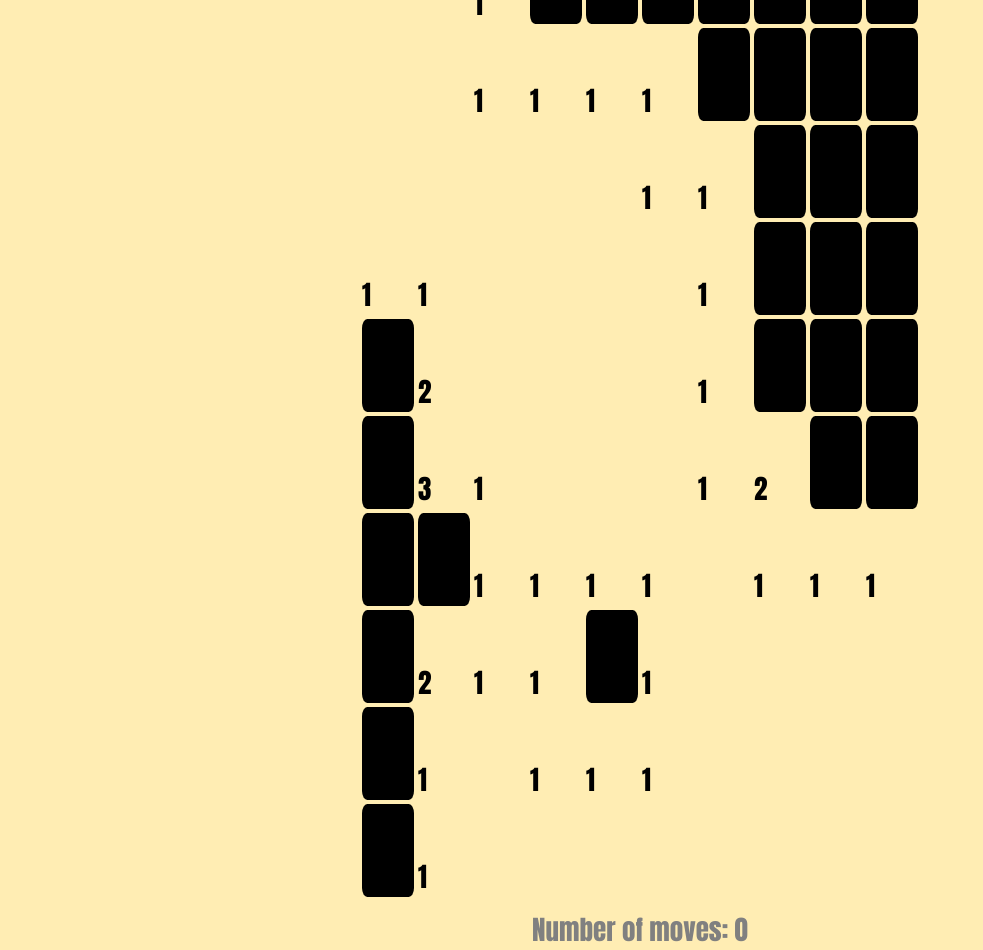
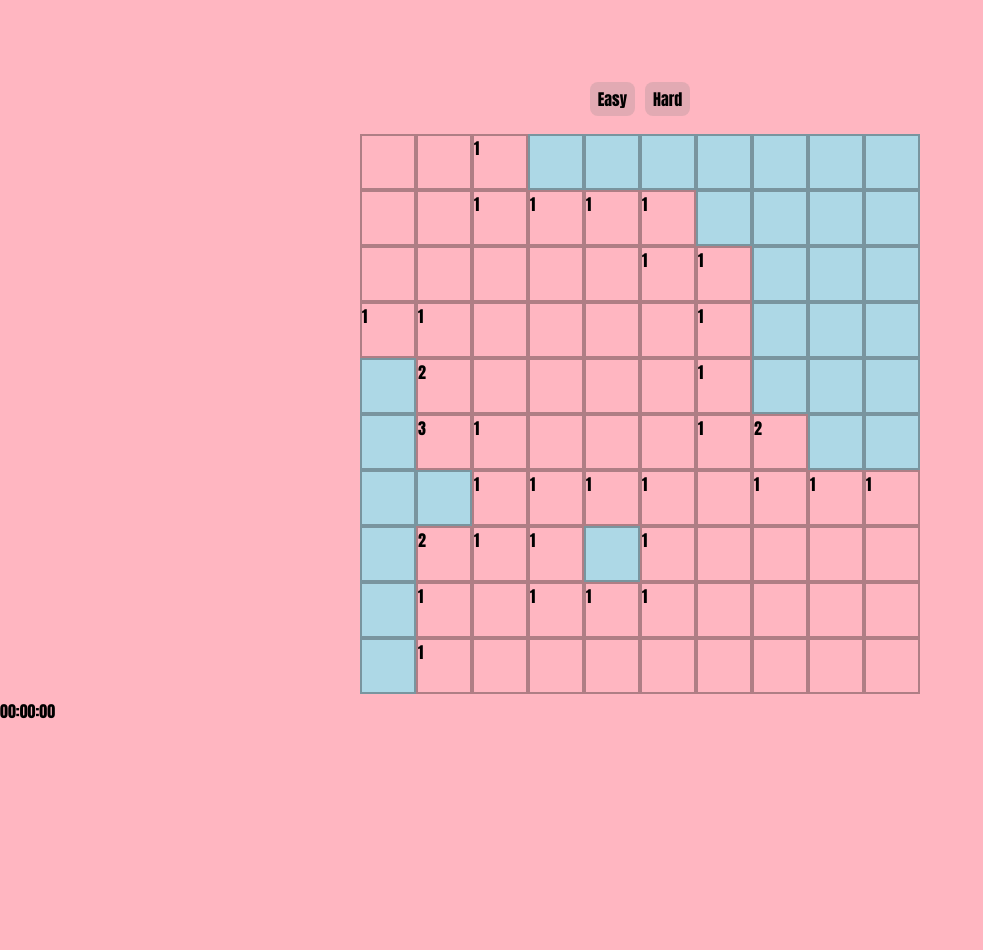
Before and after one commit to Justin-Hung/Justin-Hung.github.io, a plain HTML site: page index.html in a window 1280 px wide. Both pictures are taken after a click on the element 388 px from the left and 162 px from the top of the page. Shown: the whole page, without its empty margins (0-983 px from the left). After the commit the page ends 800 px from the top, so only its background shows below. Drawn offline with Linux system fonts and the light colour scheme.

Commit message:
minesweeper done, need timer and lose condition

```diff
--- a/index.html
+++ b/index.html
@@ -12,18 +12,17 @@
   <div class="menu">
     <div class="menuButton" data-size="10x10x10">Easy</div>
     <div class="menuButton" data-size="16x16x40">Hard</div>
-    <input  type="checkbox" id="sound"/>
   </div>
   <div class="gridwrapper">
     <div class="grid"></div>
   </div>
-  <div class="status">
-    Number of moves: <span class="moveCount">0</span>
+  <div class="timer">
+    <time>00:00:00</time>
   </div>
   <div id="overlay">
     <div id="overlayin">
       <p class="big glow">Congratulations, you won!!!</p>
-      <p class="darker">It took you <span class="moveCount">0</span> moves.</p>
+      <p class="darker">It took you <time>00:00:00</time></p>
       <p class="darker">Click anywhere to start a new game.
     </div>
   </div>
--- a/main.js
+++ b/main.js
@@ -26,7 +26,7 @@ let MSGame = (function(){
 
   class _MSGame {
     constructor() {
-      this.init(8,10,10); // easy
+      this.init(10,10,10); // easy
     }
 
     validCoord(row, col) {
@@ -40,6 +40,7 @@ let MSGame = (function(){
       this.nmarked = 0;
       this.nuncovered = 0;
       this.exploded = false;
+
       // create an array
       this.arr = array2d(
         nrows, ncols,
@@ -185,7 +186,6 @@ let MSGame = (function(){
       return [number % this.ncols, Math.floor(number / this.ncols)];
     }
   }
-
   return _MSGame;
 
 })();
@@ -194,7 +194,7 @@ let MSGame = (function(){
  * creates enough cards for largest board (9x9)
  * registers callbacks for cards
  *
- * @param {state} s
+ * @param {state} game
  */
 function prepare_dom(game) {
   const grid = document.querySelector(".grid");
@@ -206,6 +206,10 @@ function prepare_dom(game) {
     card.addEventListener("click", () => {
       card_click_cb( game, card, i);
     });
+    card.addEventListener("contextmenu", (e) => {
+      card_click_rb( game, card, i);
+      e.preventDefault();
+    }, false);
     grid.appendChild(card);
   }
 }
@@ -220,6 +224,7 @@ function prepare_dom(game) {
 function render(game) {
   const grid = document.querySelector(".grid");
   grid.style.gridTemplateColumns = `repeat(${game.getStatus().ncols}, 1fr)`;
+  grid.style.gridTemplateRows = `repeat(${game.getStatus().nrows}, 1fr)`;
 
   const render = game.getRendering();
   for( let i = 0 ; i < grid.children.length ; i ++) {
@@ -234,19 +239,16 @@ function render(game) {
       const status = render[row].charAt(col);
 
       card.setAttribute("data-stat", status);
-      if(/[1-9|M]/.test(status)){
-        card.innerHTML = `<b>${status}</b>`
+      card.innerHTML = /[1-9|M]/.test(status) ? `<b>${status}</b>` : '';
+
+      if (status === 'F') {
+        card.innerHTML = `<b>🚩</b>`;
       }
-
-      // if(game.getIndex)
-
-      // else
-      //   card.classList.remove("flipped");
     }
   }
   document.querySelectorAll(".moveCount").forEach(
     (e)=> {
-      e.textContent = String(s.moves);
+      e.textContent = String(game.moves);
     });
 }
 let clickSound = new Audio("clunk.mp3");
@@ -264,6 +266,26 @@ function card_click_cb(game, card_div, ind) {
   card_div.classList.toggle("flipped");
 
   game.uncover(row, col);
+  render(game);
+  // check if we won and activate overlay if we did
+  if( game.getStatus().done ) {
+    document.querySelector("#overlay").classList.toggle("active");
+  }
+  clickSound.play();
+}
+
+/**
+ * callback for clicking a card
+ * - toggle surrounding elements
+ * - check for winning condition
+ * @param {Game} game
+ * @param {HTMLElement} card_div
+ * @param {number} ind
+ */
+function card_click_rb(game, card_div, ind) {
+  const [col, row] = game.getCoordinate(ind);
+
+  game.mark(row, col);
   render(game);
   // check if we won and activate overlay if we did
   if( game.getStatus().done ) {
@@ -298,7 +320,7 @@ function main() {
 
   document.querySelectorAll(".menuButton").forEach((button) =>{
     [game.nrows,game.ncols,game.nmines] = button.getAttribute("data-size").split("x").map(s=>Number(s));
-    button.innerHTML = `${game.ncols} &#x2715; ${game.nrows}`
+    game.nmines == 10 ? button.innerHTML = `Easy` : button.innerHTML = `Hard`;
     button.addEventListener("click", button_cb.bind(null, game, game.ncols, game.nrows, game.nmines));
   });
 
@@ -306,7 +328,7 @@ function main() {
   // callback for overlay click - hide overlay and regenerate game
   document.querySelector("#overlay").addEventListener("click", () => {
     document.querySelector("#overlay").classList.remove("active");
-    render(state);
+    render(game);
   });
 
   prepare_dom( game );
--- a/style.css
+++ b/style.css
@@ -1,10 +1,10 @@
 * {
   font-family: Impact;
-  font-size: 1.3rem;
+  font-size: 100%;
 }
 
 body {
-  background: rgb(255, 237, 179);
+  background: lightpink;
 }
 
 .card {
@@ -14,10 +14,8 @@ body {
   width: auto;
   height: auto;
 
-  border-radius: 10%;
-  border: none;
-  margin: 2px;
-  transition:.25s;
+  border: 2px solid #11111155;
+  transition: 0.25s;
   opacity: 0.9;
   transform: rotateY(180deg);
 
@@ -26,7 +24,15 @@ body {
 }
 
 .card[data-stat="H"] {
-  background-color: black;
+  background-color: lightblue;
+}
+
+.card[data-stat="F"] {
+  background-color: lightblue;
+}
+
+.card:not([data-stat="H"])::before {
+  padding-bottom: 0%;
 }
 
 .card:not([data-stat="H"]) {
@@ -37,9 +43,11 @@ body {
 .grid {
   display: grid;
   grid-template-columns: repeat(9, 1fr);
+  grid-template-rows: repeat(9, 1fr);
   border-radius: 10px;
   padding:5px;
   width: calc(70vh);
+  height: calc(70vh);
 }
 
 .grid > div::before {
```
